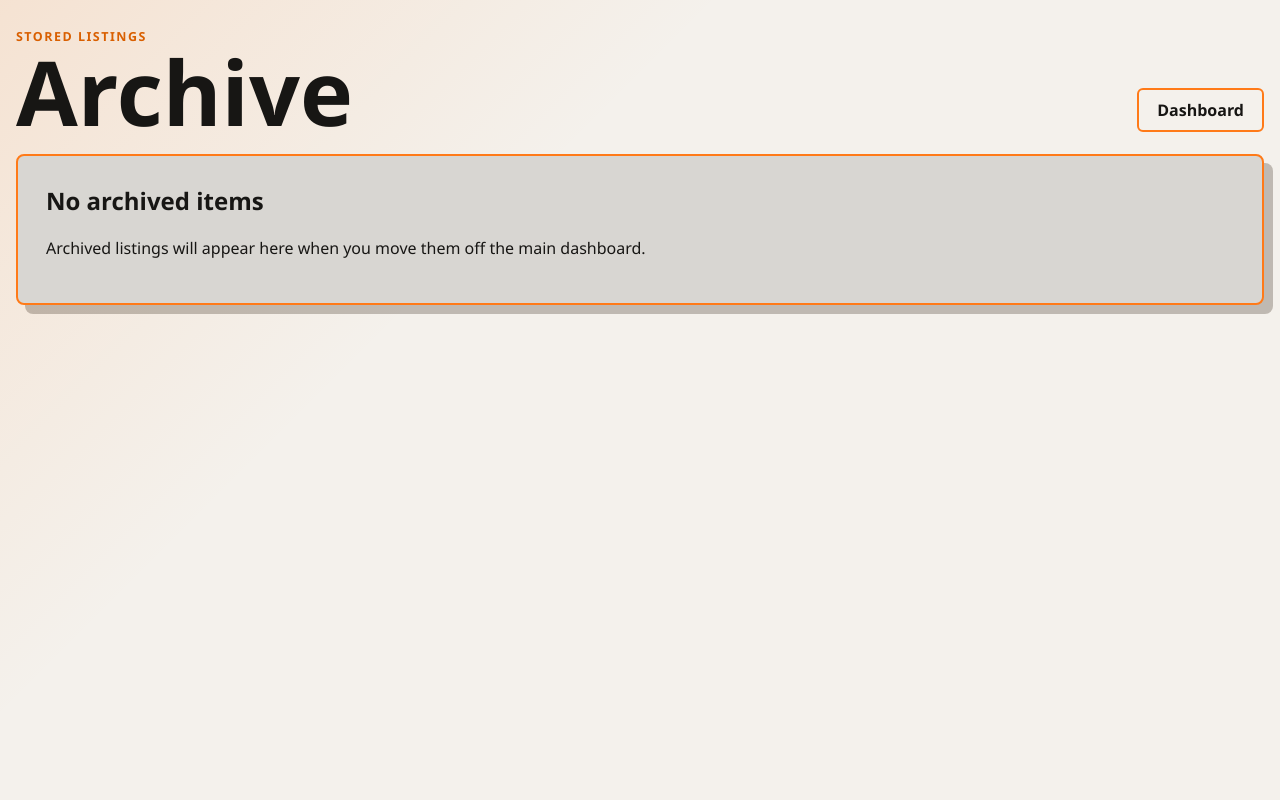
After one commit to DrewBeFree/selling-shit, a Flask app: page /archive in a window 1280 px wide. The commit adds this page. Run offline with Flask 3, Linux system fonts and the light colour scheme.

Commit message:
feat: add item archive page

```diff
--- a/app.py
+++ b/app.py
@@ -3,7 +3,7 @@ from __future__ import annotations
 import shutil
 from pathlib import Path
 
-from flask import Flask, abort, render_template, request, send_from_directory
+from flask import Flask, abort, redirect, render_template, request, send_from_directory, url_for
 from werkzeug.utils import secure_filename
 
 from drafts import generate_platform_drafts
@@ -27,6 +27,21 @@ app.config.update(
 @app.route("/", methods=["GET"])
 def home():
     return _render_dashboard()
+
+
+@app.route("/archive", methods=["GET"])
+def archive():
+    store = _store()
+    archived_items = store.list_archived_items()
+    featured_photos = {
+        item.id: select_featured_photo_indices(item, _upload_dir().parent)
+        for item in archived_items
+    }
+    return render_template(
+        "archive.html",
+        items=archived_items,
+        featured_photos=featured_photos,
+    )
 
 
 @app.route("/items", methods=["POST"])
@@ -68,6 +83,20 @@ def scan_catalog():
     return _render_dashboard()
 
 
+@app.route("/items/<item_id>/archive", methods=["POST"])
+def archive_item(item_id: str):
+    if _store().archive_item(item_id) is None:
+        abort(404)
+    return redirect(url_for("home"))
+
+
+@app.route("/items/<item_id>/restore", methods=["POST"])
+def restore_item(item_id: str):
+    if _store().restore_item(item_id) is None:
+        abort(404)
+    return redirect(url_for("archive"))
+
+
 @app.route("/uploads/<item_id>/<filename>")
 def uploaded_file(item_id: str, filename: str):
     return send_from_directory(_upload_dir() / secure_filename(item_id), filename)
@@ -75,7 +104,7 @@ def uploaded_file(item_id: str, filename: str):
 
 @app.route("/items/<item_id>/photos/<int:photo_index>")
 def item_photo(item_id: str, photo_index: int):
-    item = next((listing for listing in _store().list_items() if listing.id == item_id), None)
+    item = _store().get_item(item_id)
     if item is None or photo_index < 0 or photo_index >= len(item.photo_paths):
         abort(404)
 
--- a/models.py
+++ b/models.py
@@ -39,7 +39,9 @@ class ListingItem:
     deadline_at: datetime | None = None
     auction_ends_at: datetime | None = None
     sold_at: datetime | None = None
+    archived_at: datetime | None = None
     status: str = "drafting"
+    previous_status: str = ""
     listing_type: str = "fixed_price"
     sold_price: str = ""
     watch_count: int = 0
@@ -78,7 +80,9 @@ class ListingItem:
             "deadline_at": self.deadline_at.isoformat() if self.deadline_at else None,
             "auction_ends_at": self.auction_ends_at.isoformat() if self.auction_ends_at else None,
             "sold_at": self.sold_at.isoformat() if self.sold_at else None,
+            "archived_at": self.archived_at.isoformat() if self.archived_at else None,
             "status": self.status,
+            "previous_status": self.previous_status,
             "listing_type": self.listing_type,
             "sold_price": self.sold_price,
             "watch_count": self.watch_count,
@@ -98,7 +102,9 @@ class ListingItem:
             deadline_at=parse_datetime(data.get("deadline_at")),
             auction_ends_at=parse_datetime(data.get("auction_ends_at")),
             sold_at=parse_datetime(data.get("sold_at")),
+            archived_at=parse_datetime(data.get("archived_at")),
             status=data.get("status", "drafting"),
+            previous_status=data.get("previous_status", ""),
             listing_type=data.get("listing_type", "fixed_price"),
             sold_price=data.get("sold_price", ""),
             watch_count=int(data.get("watch_count", 0)),
--- a/static/style.css
+++ b/static/style.css
@@ -91,6 +91,18 @@ dialog {
   cursor: pointer;
   font-weight: 900;
   padding: 0 18px;
+}
+
+.archive-link {
+  align-items: center;
+  border: 2px solid var(--orange);
+  border-radius: 6px;
+  color: var(--ink);
+  display: inline-flex;
+  font-weight: 900;
+  min-height: 44px;
+  padding: 0 18px;
+  text-decoration: none;
 }
 
 .command-deck {
--- a/storage.py
+++ b/storage.py
@@ -14,6 +14,18 @@ class CatalogStore:
         self.path = Path(path)
 
     def list_items(self) -> list[ListingItem]:
+        data = self._read()
+        items = [ListingItem.from_dict(item) for item in data.get("items", [])]
+        items = [item for item in items if item.status != "archived"]
+        return sorted(items, key=lambda item: item.created_at, reverse=True)
+
+    def list_archived_items(self) -> list[ListingItem]:
+        data = self._read()
+        items = [ListingItem.from_dict(item) for item in data.get("items", [])]
+        archived = [item for item in items if item.status == "archived"]
+        return sorted(archived, key=lambda item: item.archived_at or item.created_at, reverse=True)
+
+    def list_all_items(self) -> list[ListingItem]:
         data = self._read()
         items = [ListingItem.from_dict(item) for item in data.get("items", [])]
         return sorted(items, key=lambda item: item.created_at, reverse=True)
@@ -41,12 +53,39 @@ class CatalogStore:
         return item
 
     def upsert_item(self, item: ListingItem) -> None:
-        items = [existing for existing in self.list_items() if existing.id != item.id]
+        items = [existing for existing in self.list_all_items() if existing.id != item.id]
         items.append(item)
         self._write({"items": [existing.to_dict() for existing in items]})
 
     def has_source_folder(self, folder: str) -> bool:
-        return any(item.source_folder == folder for item in self.list_items())
+        return any(item.source_folder == folder for item in self.list_all_items())
+
+    def archive_item(self, item_id: str) -> ListingItem | None:
+        item = self.get_item(item_id)
+        if item is None:
+            return None
+
+        if item.status != "archived":
+            item.previous_status = item.status
+            item.status = "archived"
+            item.archived_at = utc_now()
+            self.upsert_item(item)
+        return item
+
+    def restore_item(self, item_id: str) -> ListingItem | None:
+        item = self.get_item(item_id)
+        if item is None:
+            return None
+
+        if item.status == "archived":
+            item.status = item.previous_status or "drafting"
+            item.previous_status = ""
+            item.archived_at = None
+            self.upsert_item(item)
+        return item
+
+    def get_item(self, item_id: str) -> ListingItem | None:
+        return next((item for item in self.list_all_items() if item.id == item_id), None)
 
     def summary(self) -> dict[str, int]:
         items = self.list_items()
--- /dev/null
+++ b/templates/archive.html
@@ -0,0 +1,60 @@
+<!doctype html>
+<html lang="en">
+<head>
+  <meta charset="utf-8">
+  <meta name="viewport" content="width=device-width, initial-scale=1">
+  <title>Archive - Selling Shit</title>
+  <link rel="stylesheet" href="{{ url_for('static', filename='style.css') }}">
+</head>
+<body>
+  <main class="app-shell">
+    <header class="topbar">
+      <div>
+        <p class="eyebrow">Stored listings</p>
+        <h1>Archive</h1>
+      </div>
+      <a class="archive-link" href="{{ url_for('home') }}">Dashboard</a>
+    </header>
+
+    <section class="catalogue">
+      {% if items %}
+        {% for item in items %}
+          <article class="archive-card">
+            <div class="archive-media">
+              {% set photo_indices = featured_photos[item.id] %}
+              {% if photo_indices %}
+                <img src="{{ url_for('item_photo', item_id=item.id, photo_index=photo_indices[0]) }}" alt="{{ item.title }}">
+              {% else %}
+                <div class="photo-placeholder">No photo</div>
+              {% endif %}
+            </div>
+            <div class="archive-body">
+              <span class="status-pill">{{ item.status }}</span>
+              <h2>{{ item.title }}</h2>
+              <p>{{ item.description or "No description saved." }}</p>
+              <dl class="signals">
+                <div>
+                  <dt>Price</dt>
+                  <dd>${{ item.price or "TBD" }}</dd>
+                </div>
+                <div>
+                  <dt>Archived</dt>
+                  <dd>{{ item.archived_at.strftime("%b") if item.archived_at else "Unknown" }} {{ item.archived_at.day if item.archived_at else "" }}</dd>
+                </div>
+              </dl>
+              <form method="post" action="{{ url_for('restore_item', item_id=item.id) }}">
+                <button class="scan-button" type="submit">Restore</button>
+              </form>
+            </div>
+          </article>
+        {% endfor %}
+      {% else %}
+        <section class="empty-state">
+          <h2>No archived items</h2>
+          <p>Archived listings will appear here when you move them off the main dashboard.</p>
+        </section>
+      {% endif %}
+    </section>
+  </main>
+</body>
+</html>
```
Also changed, not shown: other parts of static/style.css (+52 -0 lines), templates/home.html (+7 -1 lines).
